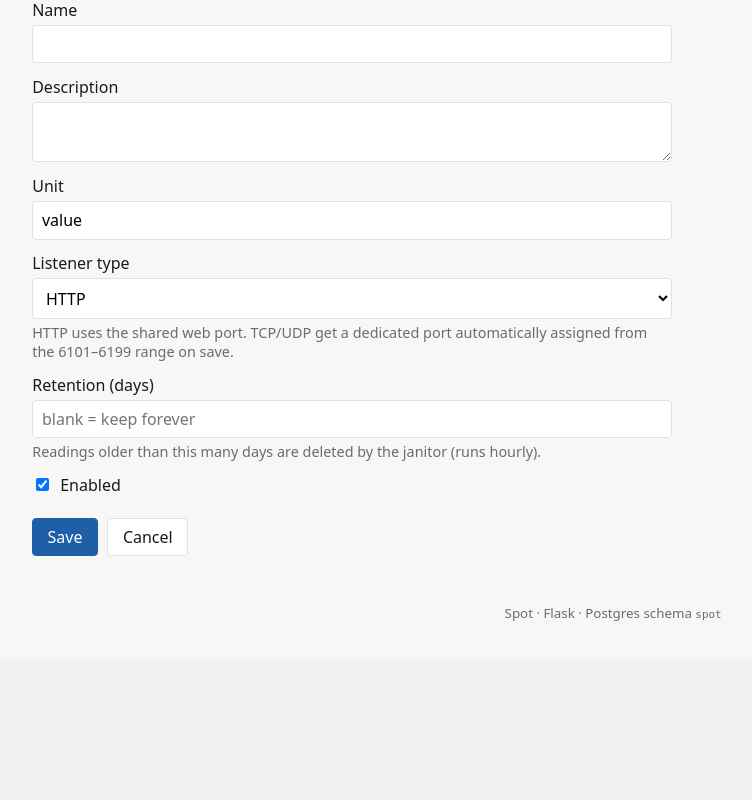
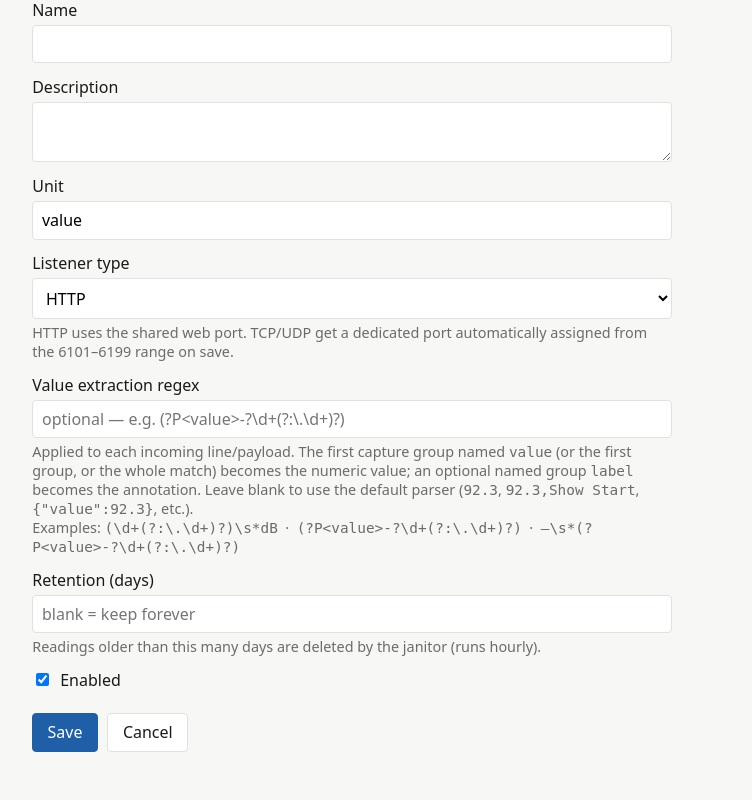
Before and after one commit to ShowSysDan/Spot, a Flask app: page /monitors/new in a window 1280 px wide. Shown: the part 141-941 px from the top of the page, without its empty margins (27-779 px from the left). Before the commit the page ends 762 px from the top, so only its background shows below. Run offline with Flask 3, Linux system fonts and the light colour scheme; parts of the project's set-up code (start-up, migrations or seed data) failed here and were passed over.

Commit message:
Per-monitor value-extraction regex
Sources often ship pre-formatted text like "7:47:32 AM — 47.5dB". A new
optional Monitor.value_regex (TEXT, nullable) is applied to each incoming
line/payload via re.search:

- (?P<value>...) named group preferred; first capturing group as fallback;
  whole match as last resort.
- Optional (?P<label>...) named group becomes the annotation.
- Pattern compilation is validated on save with a flash error on bad regex.
- A no-match goes to syslog as "malformed data … err=regex did not match".

Threading
- ingest.parse_payload / ingest_raw take an optional regex.
- HTTP _resolve_monitor returns the regex; /api/ingest passes it through.
- TCP/UDP listeners store the regex on the listener thread; toggle and
  save handlers restart the listener with the latest regex.

Schema
- ALTER TABLE … ADD COLUMN IF NOT EXISTS value_regex TEXT in init_schema.

UI
- New "Value extraction regex" field on the monitor form with examples in
  the help text. Detail page shows the configured regex (or "default parser").

Tests (manual)
- Verified: default parser unchanged; "7:47:32 AM — 47.5dB" with
  (?P<value>-?\d+(?:\.\d+)?)\s*dB extracts 47.5; "temp=72.4F" with first-
  group regex extracts 72.4; "47.5dB Show Start" extracts both groups;
  no-match and invalid regex raise MalformedData with descriptive errors.

```diff
--- a/app/db.py
+++ b/app/db.py
@@ -85,4 +85,8 @@ def init_schema(cfg: Config) -> None:
             f'ALTER TABLE IF EXISTS "{sch}".monitors '
             f'ADD COLUMN IF NOT EXISTS retention_days INTEGER'
         )
+        conn.exec_driver_sql(
+            f'ALTER TABLE IF EXISTS "{sch}".monitors '
+            f'ADD COLUMN IF NOT EXISTS value_regex TEXT'
+        )
     log.info("Schema '%s' ready", sch)
--- a/app/models.py
+++ b/app/models.py
@@ -42,6 +42,7 @@ class Monitor(Base):
     auth_token: Mapped[str] = mapped_column(String(64), nullable=False, default=_make_token, unique=True)
     enabled: Mapped[bool] = mapped_column(Boolean, nullable=False, default=True)
     retention_days: Mapped[int | None] = mapped_column(Integer, nullable=True)
+    value_regex: Mapped[str | None] = mapped_column(Text, nullable=True)
     created_at: Mapped[datetime] = mapped_column(DateTime(timezone=True), default=_utcnow, nullable=False)
 
     readings: Mapped[list["Reading"]] = relationship(
--- a/app/routes/web.py
+++ b/app/routes/web.py
@@ -1,6 +1,7 @@
 from __future__ import annotations
 
 import logging
+import re
 from flask import Blueprint, current_app, flash, redirect, render_template, request, url_for
 from sqlalchemy import select
 
@@ -72,7 +73,8 @@ def monitor_toggle(mid: int):
         m.enabled = not m.enabled
         info = monitor_view(m)
     if info["enabled"]:
-        _manager().start_monitor(info["id"], info["name"], info["listener_type"], info["port"])
+        _manager().start_monitor(info["id"], info["name"], info["listener_type"],
+                                 info["port"], info["value_regex"])
         log.info("monitor enabled: %s id=%d", info["name"], info["id"])
     else:
         _manager().stop_monitor(info["id"])
@@ -163,7 +165,15 @@ def _save_monitor(mid: int | None):
     unit = (request.form.get("unit") or "value").strip() or "value"
     listener_type = (request.form.get("listener_type") or "http").strip()
     retention_raw = (request.form.get("retention_days") or "").strip()
+    value_regex = (request.form.get("value_regex") or "").strip() or None
     enabled = bool(request.form.get("enabled"))
+
+    if value_regex:
+        try:
+            re.compile(value_regex)
+        except re.error as e:
+            flash(f"Invalid regex: {e}", "error")
+            return redirect(request.url)
 
     if not name:
         flash("Name is required.", "error")
@@ -214,7 +224,7 @@ def _save_monitor(mid: int | None):
         if mid is None:
             m = Monitor(name=name, description=description, unit=unit,
                         listener_type=listener_type, port=port, enabled=enabled,
-                        retention_days=retention_days)
+                        retention_days=retention_days, value_regex=value_regex)
             s.add(m)
             s.flush()
         else:
@@ -226,6 +236,7 @@ def _save_monitor(mid: int | None):
             m.port = port
             m.enabled = enabled
             m.retention_days = retention_days
+            m.value_regex = value_regex
         info = monitor_view(m)
         action = "created" if mid is None else "updated"
         log.info("monitor %s: %s id=%d type=%s port=%s",
@@ -234,7 +245,8 @@ def _save_monitor(mid: int | None):
     if mid is not None:
         _manager().stop_monitor(info["id"])
     if info["enabled"]:
-        _manager().start_monitor(info["id"], info["name"], info["listener_type"], info["port"])
+        _manager().start_monitor(info["id"], info["name"], info["listener_type"],
+                                 info["port"], info["value_regex"])
 
     flash("Monitor saved.", "success")
     return redirect(url_for("web.monitor_detail", mid=info["id"]))
--- a/app/templates/monitor_detail.html
+++ b/app/templates/monitor_detail.html
@@ -31,6 +31,11 @@
         <button type="submit" class="link">Purge now</button>
       </form>
     {% endif %}
+  </dd>
+  <dt>Value regex</dt>
+  <dd>
+    {% if monitor.value_regex %}<code>{{ monitor.value_regex }}</code>
+    {% else %}<span class="muted">none (default parser)</span>{% endif %}
   </dd>
   <dt>Auth token</dt><dd><code>{{ monitor.auth_token }}</code></dd>
 </dl>
--- a/app/templates/monitor_form.html
+++ b/app/templates/monitor_form.html
@@ -37,6 +37,22 @@
     <small class="muted">Auto-assigned. To change, switch listener type to HTTP and back, or delete and re-create.</small>
   </label>
   {% endif %}
+  <label>Value extraction regex
+    <input type="text" name="value_regex"
+           value="{{ monitor.value_regex if monitor and monitor.value_regex else '' }}"
+           placeholder="optional — e.g. (?P&lt;value&gt;-?\d+(?:\.\d+)?)">
+    <small class="muted">
+      Applied to each incoming line/payload. The first capture group named
+      <code>value</code> (or the first group, or the whole match) becomes the
+      numeric value; an optional named group <code>label</code> becomes the annotation.
+      Leave blank to use the default parser
+      (<code>92.3</code>, <code>92.3,Show Start</code>, <code>{"value":92.3}</code>, etc.).
+      <br>Examples:
+      <code>(\d+(?:\.\d+)?)\s*dB</code> &nbsp;·&nbsp;
+      <code>(?P&lt;value&gt;-?\d+(?:\.\d+)?)</code> &nbsp;·&nbsp;
+      <code>—\s*(?P&lt;value&gt;-?\d+(?:\.\d+)?)</code>
+    </small>
+  </label>
   <label>Retention (days)
     <input type="number" name="retention_days" min="1"
            value="{{ monitor.retention_days if monitor and monitor.retention_days else '' }}"
--- a/app/util.py
+++ b/app/util.py
@@ -42,6 +42,7 @@ def monitor_view(m: Monitor) -> dict[str, Any]:
         "auth_token": m.auth_token,
         "enabled": m.enabled,
         "retention_days": m.retention_days,
+        "value_regex": m.value_regex,
         "created_at": m.created_at.isoformat() if m.created_at else None,
     }
 
```
Also changed, not shown: app/ingest.py (+35 -5 lines), app/listeners.py (+11 -7 lines), app/routes/api.py (+6 -5 lines), README.md.
